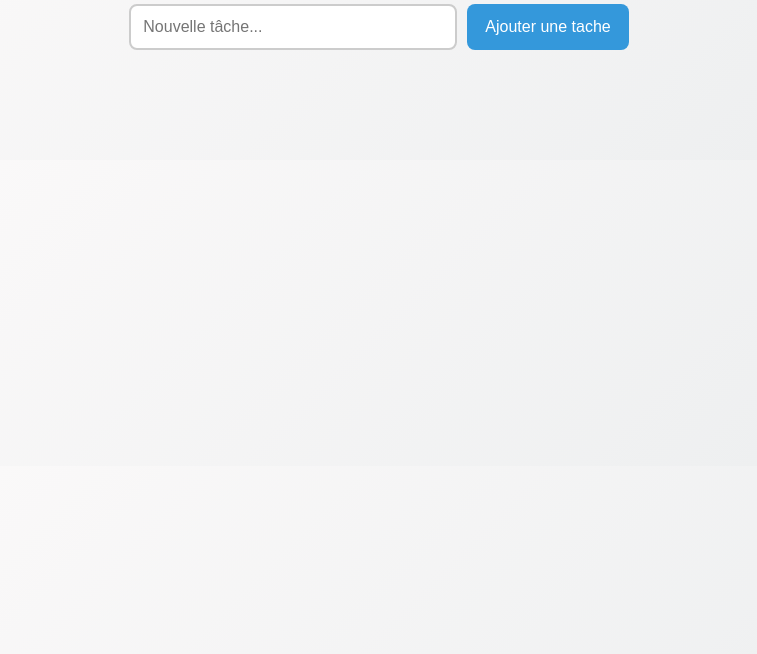
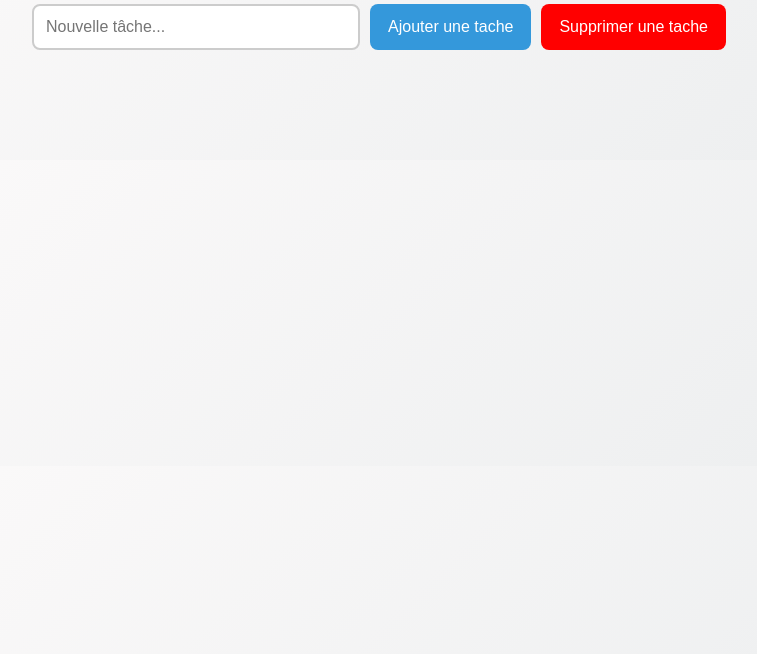
Before and after one commit to soufianeelbar/app-git, a plain HTML site: page index.html in a window 1280 px wide. Shown: the part 146-800 px from the top of the page, without its empty margins (261-1018 px from the left). Drawn offline with Linux system fonts and the light colour scheme.

Commit message:
changes in new branch

```diff
--- a/index.html
+++ b/index.html
@@ -10,6 +10,7 @@
     <form id="todo-form">
         <input type="text" id="task-input" placeholder="Nouvelle tâche..." required>
         <button type="submit">Ajouter une tache</button>
+        <button type="submit" style="background-color: red;">Supprimer une tache</button>
     </form>
     <ul id="task-list"></ul>
 
```
